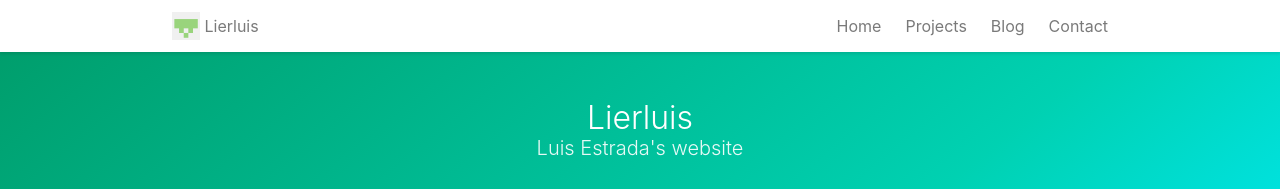
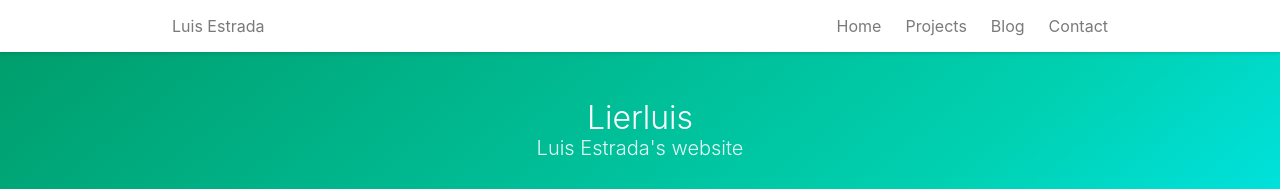
Before and after one commit to lierluis/lierluis.github.io, a Jekyll site: the page built from index.md, in a window 1280 px wide. Shown: the top 189 px of the page. Built offline with Jekyll 4.4.1, drawn with Linux system fonts in a browser that asks for light colours; nearby versions of some CDN libraries.

Commit message:
Change home button on navbar
- remove image, change text to author

```diff
--- a/_includes/nav.html
+++ b/_includes/nav.html
@@ -2,8 +2,7 @@
   <div class="container">
     <div class="nav-left">
       <a class="nav-item" href="{{ "/" | relative_url }}">
-        <img src="{{ "/assets/img/favicon.ico" | relative_url }}" alt="" title="Home" />
-            &nbsp;{{ site.title | escape }}
+        {{ site.author | escape }}
       </a>
     </div>
 
```
